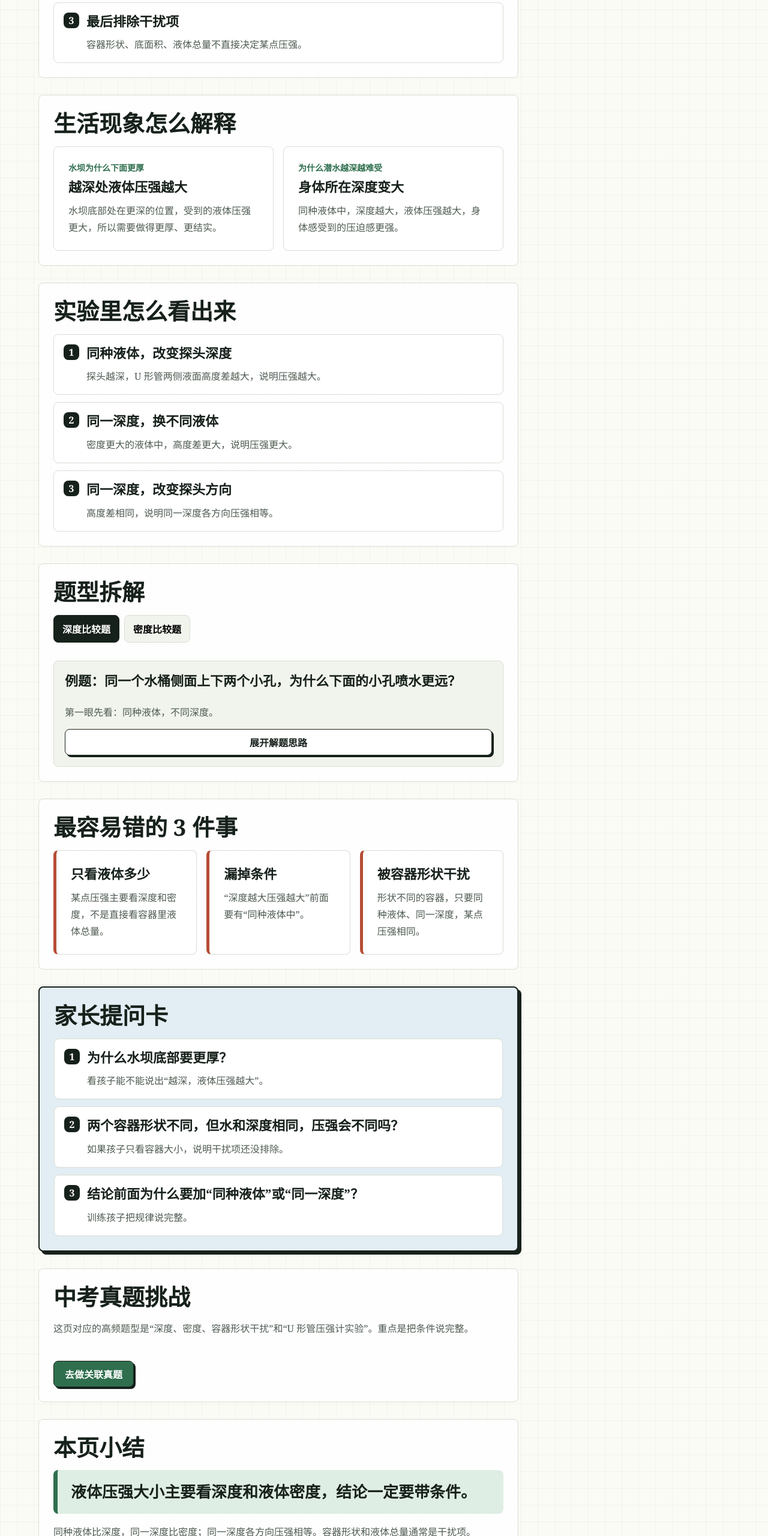
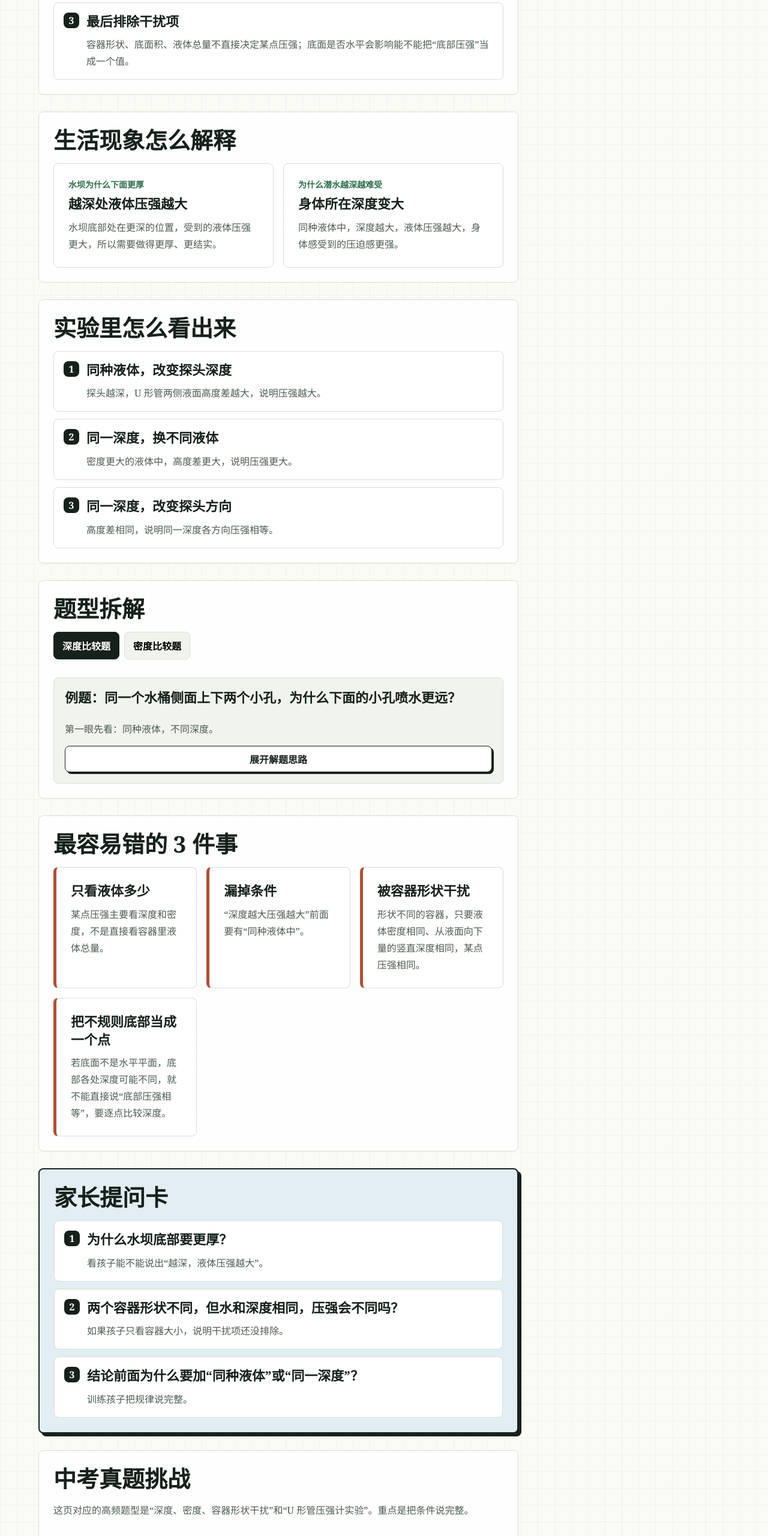
Before and after one commit to zhangkan1983/physics-pressure-prototype, a plain HTML site: page pressure-liquid-law.html in a window 1280 px wide. Shown: the part 1664-4224 px from the top of the page at 60% size. Drawn offline with Linux system fonts and the light colour scheme.

Commit message:
Clarify liquid pressure depth conditions

```diff
--- a/pressure-liquid-law.html
+++ b/pressure-liquid-law.html
@@ -681,7 +681,7 @@
           <div class="steps">
             <div class="step"><h3>先看是不是同种液体</h3><p>如果是同种液体，优先比较深度。</p></div>
             <div class="step"><h3>再看是不是同一深度</h3><p>如果深度相同，就比较液体密度。</p></div>
-            <div class="step"><h3>最后排除干扰项</h3><p>容器形状、底面积、液体总量不直接决定某点压强。</p></div>
+            <div class="step"><h3>最后排除干扰项</h3><p>容器形状、底面积、液体总量不直接决定某点压强；底面是否水平会影响能不能把“底部压强”当成一个值。</p></div>
           </div>
         </section>
 
@@ -747,7 +747,11 @@
             </article>
             <article class="card mistake">
               <h3>被容器形状干扰</h3>
-              <p>形状不同的容器，只要同种液体、同一深度，某点压强相同。</p>
+              <p>形状不同的容器，只要液体密度相同、从液面向下量的竖直深度相同，某点压强相同。</p>
+            </article>
+            <article class="card mistake">
+              <h3>把不规则底部当成一个点</h3>
+              <p>若底面不是水平平面，底部各处深度可能不同，就不能直接说“底部压强相等”，要逐点比较深度。</p>
             </article>
           </div>
         </section>
@@ -772,7 +776,7 @@
         <section class="panel">
           <h2>本页小结</h2>
           <div class="big-line">液体压强大小主要看深度和液体密度，结论一定要带条件。</div>
-          <p>同种液体比深度，同一深度比密度；同一深度各方向压强相等。容器形状和液体总量通常是干扰项。</p>
+          <p>同种液体比从液面向下量的竖直深度，同一深度比密度；同一深度各方向压强相等。容器形状和液体总量通常是干扰项。</p>
           <div class="actions">
             <a class="btn" href="pressure-liquid.html">上一页：液体压强特点</a>
             <a class="btn primary" href="index.html">回到单元首页</a>
```
Also changed, not shown: advanced-practice.html (+2 -2 lines), challenge-practice.html (+3 -3 lines).
